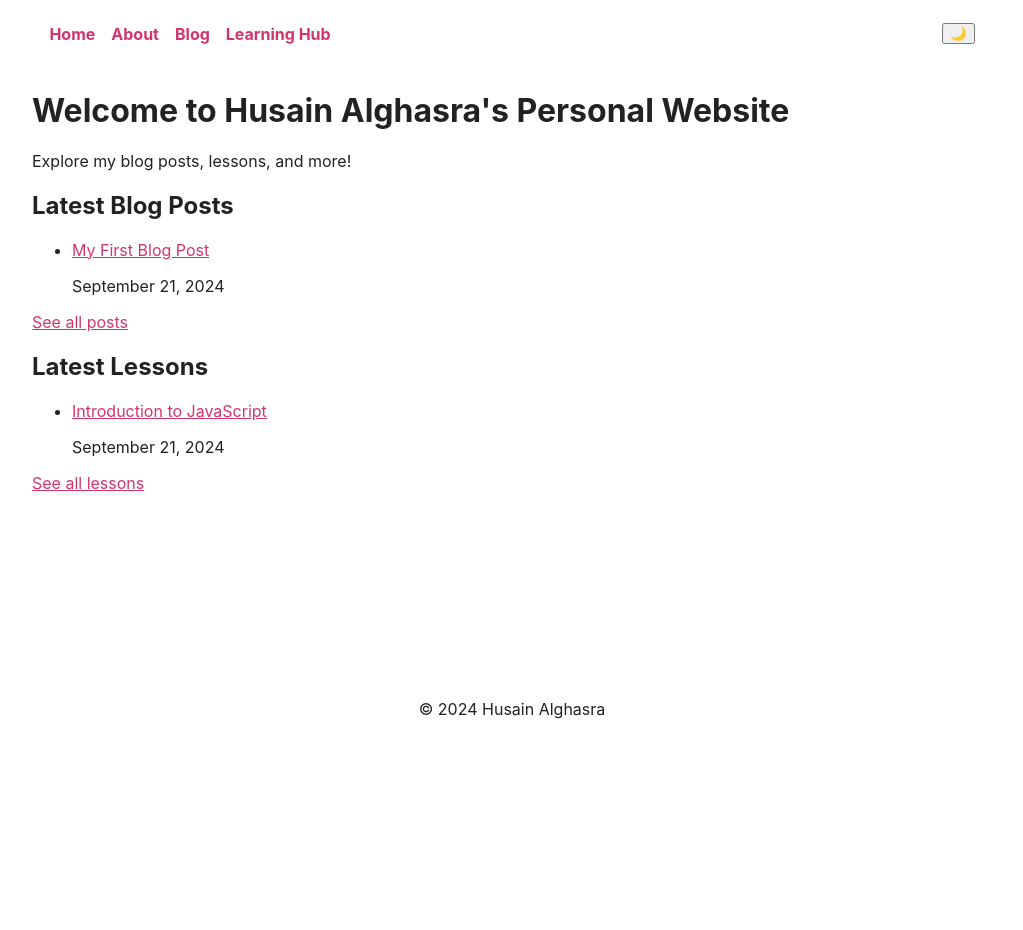
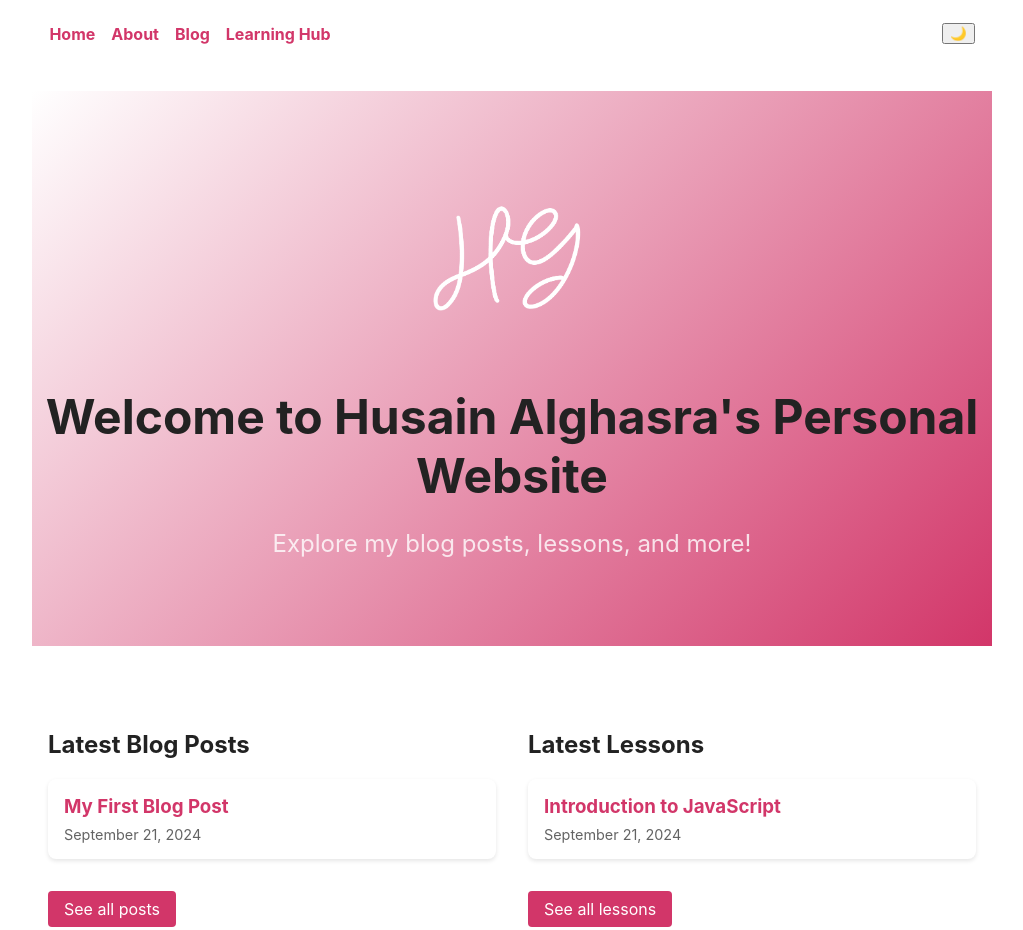
Before and after one commit to halghasra/husain-personal-website, a Gatsby site: page / in a window 1280 px wide. Shown: the top 930 px of the page, without its empty margins (128-1151 px from the left). Before the commit the page ends 800 px from the top, so only its background shows below. Built offline with nearby package versions, Linux system fonts and the light colour scheme; Gatsby itself is replaced by a stand-in of ours.

Commit message:
Major update: Enhance home page, style leadning hub, add logo animation

```diff
--- /dev/null
+++ b/src/components/Logo.js
@@ -0,0 +1,31 @@
+import React, { useState } from 'react';
+import { useStaticQuery, graphql } from 'gatsby';
+import { GatsbyImage, getImage } from 'gatsby-plugin-image';
+import * as styles from '../styles/logo.module.css';
+
+const Logo = () => {
+    const [isHovered, setIsHovered] = useState(false);
+    const data = useStaticQuery(graphql`
+        query {
+            file(relativePath: { eq: "logo.png" }) {
+                childImageSharp {
+                    gatsbyImageData(width: 200, placeholder: BLURRED)
+                }
+            }
+        }
+    `);
+
+    const logoImage = getImage(data.file);
+
+    return (
+        <div
+      className={`${styles.logoContainer} ${isHovered ? styles.hovered : ''}`}
+      onMouseEnter={() => setIsHovered(true)}
+      onMouseLeave={() => setIsHovered(false)}
+    >
+      <GatsbyImage image={logoImage} alt="HG Logo" />
+    </div>
+    );
+};
+
+export default Logo;
--- a/src/pages/index.js
+++ b/src/pages/index.js
@@ -1,6 +1,8 @@
 import React from 'react';
 import { Link, graphql } from 'gatsby';
 import Layout from '../components/Layout';
+import Logo from '../components/Logo';
+import * as styles from '../styles/home.module.css';
 
 const IndexPage = ({ data }) => {
   const latestPosts = data.allMarkdownRemark.nodes.filter(node => node.fields.slug.startsWith('/blog/'));
@@ -8,34 +10,43 @@ const IndexPage = ({ data }) => {
 
   return (
     <Layout>
-      <h1>Welcome to Husain Alghasra's Personal Website</h1>
-      <p>Explore my blog posts, lessons, and more!</p>
+      <div className={styles.hero}>
+        <Logo />
+        <h1 className={styles.heroTitle}>Welcome to Husain Alghasra's Personal Website</h1>
+        <p className={styles.heroSubtitle}>Explore my blog posts, lessons, and more!</p>
+      </div>
 
-      <section>
+      <div className={styles.featuredContent}>
+        <section className={styles.featuredSection}>
           <h2>Latest Blog Posts</h2>
-        <ul>
+          <ul className={styles.postList}>
             {latestPosts.slice(0, 3).map(post => (
-            <li key={post.fields.slug}>
-              <Link to={post.fields.slug}>{post.frontmatter.title}</Link>
+              <li key={post.fields.slug} className={styles.postItem}>
+                <Link to={post.fields.slug}>
+                  <h3>{post.frontmatter.title}</h3>
                   <p>{post.frontmatter.date}</p>
+                </Link>
               </li>
             ))}
           </ul>
-        <Link to="/blog">See all posts</Link>
+          <Link to="/blog" className={styles.viewAllLink}>See all posts</Link>
         </section>
 
-      <section>
+        <section className={styles.featuredSection}>
           <h2>Latest Lessons</h2>
-        <ul>
+          <ul className={styles.postList}>
             {latestLessons.slice(0, 3).map(lesson => (
-            <li key={lesson.fields.slug}>
-              <Link to={lesson.fields.slug}>{lesson.frontmatter.title}</Link>
+              <li key={lesson.fields.slug} className={styles.postItem}>
+                <Link to={lesson.fields.slug}>
+                  <h3>{lesson.frontmatter.title}</h3>
                   <p>{lesson.frontmatter.date}</p>
+                </Link>
               </li>
             ))}
           </ul>
-        <Link to="/learning-hub">See all lessons</Link>
+          <Link to="/learning-hub" className={styles.viewAllLink}>See all lessons</Link>
         </section>
+      </div>
     </Layout>
   );
 };
--- a/src/pages/learning-hub/index.js
+++ b/src/pages/learning-hub/index.js
@@ -1,22 +1,25 @@
 import React from 'react';
 import { Link, graphql } from 'gatsby';
 import Layout from '../../components/Layout';
+import * as styles from '../../styles/learning-hub.module.css';
 
 const LearningHubPage = ({ data }) => {
   const lessons = data.allMarkdownRemark.nodes;
 
   return (
     <Layout>
-      <h1>Learning Hub</h1>
-      <div className="lesson-list">
+      <div className={styles.learningHubHeader}>
+        <h1>Learning Hub</h1>
+        <p>Explore lessons on technology, computer science, and more!</p>
+      </div>
+      <div className={styles.lessonGrid}>
         {lessons.map((lesson) => (
-          <article key={lesson.fields.slug} className="lesson-preview">
-            <h2>
-              <Link to={lesson.fields.slug}>{lesson.frontmatter.title}</Link>
-            </h2>
-            <small>{lesson.frontmatter.date}</small>
-            <p>{lesson.excerpt}</p>
-            <Link to={lesson.fields.slug}>Start lesson</Link>
+          <article key={lesson.fields.slug} className={styles.lessonCard}>
+            <Link to={lesson.fields.slug}>
+              <h2>{lesson.frontmatter.title}</h2>
+              <p className={styles.lessonDate}>{lesson.frontmatter.date}</p>
+              <p className={styles.lessonExcerpt}>{lesson.excerpt}</p>
+            </Link>
           </article>
         ))}
       </div>
--- /dev/null
+++ b/src/styles/home.module.css
@@ -0,0 +1,77 @@
+.hero {
+    text-align: center;
+    padding: 4rem 0;
+    background: linear-gradient(135deg, var(--bg), var(--textLink));
+    color: var(--bg);
+  }
+
+  .heroTitle {
+    font-size: 3rem;
+    margin-bottom: 1rem;
+  }
+
+  .heroSubtitle {
+    font-size: 1.5rem;
+    opacity: 0.8;
+  }
+
+  .featuredContent {
+    display: flex;
+    justify-content: space-between;
+    margin-top: 4rem;
+  }
+
+  .featuredSection {
+    flex: 1;
+    margin: 0 1rem;
+  }
+
+  .postList {
+    list-style: none;
+    padding: 0;
+  }
+
+  .postItem {
+    margin-bottom: 1rem;
+    transition: transform 0.2s ease;
+  }
+
+  .postItem:hover {
+    transform: translateY(-5px);
+  }
+
+  .postItem a {
+    display: block;
+    padding: 1rem;
+    background-color: var(--bg);
+    border-radius: 8px;
+    box-shadow: 0 2px 4px rgba(0, 0, 0, 0.1);
+    text-decoration: none;
+    color: var(--textNormal);
+  }
+
+  .postItem h3 {
+    margin: 0;
+    color: var(--textLink);
+  }
+
+  .postItem p {
+    margin: 0.5rem 0 0;
+    font-size: 0.9rem;
+    opacity: 0.7;
+  }
+
+  .viewAllLink {
+    display: inline-block;
+    margin-top: 1rem;
+    padding: 0.5rem 1rem;
+    background-color: var(--textLink);
+    color: var(--bg);
+    text-decoration: none;
+    border-radius: 4px;
+    transition: background-color 0.2s ease;
+  }
+
+  .viewAllLink:hover {
+    background-color: var(--textTitle);
+  }
--- /dev/null
+++ b/src/styles/learning-hub.module.css
@@ -0,0 +1,57 @@
+.learningHubHeader {
+    text-align: center;
+    padding: 3rem 0;
+    background: linear-gradient(135deg, var(--bg), var(--textLink));
+    color: var(--bg);
+    margin-bottom: 2rem;
+  }
+
+  .learningHubHeader h1 {
+    font-size: 3rem;
+    margin-bottom: 1rem;
+  }
+
+  .learningHubHeader p {
+    font-size: 1.2rem;
+    opacity: 0.8;
+  }
+
+  .lessonGrid {
+    display: grid;
+    grid-template-columns: repeat(auto-fill, minmax(300px, 1fr));
+    gap: 2rem;
+  }
+
+  .lessonCard {
+    background-color: var(--bg);
+    border-radius: 8px;
+    box-shadow: 0 2px 4px rgba(0, 0, 0, 0.1);
+    transition: transform 0.2s ease;
+  }
+
+  .lessonCard:hover {
+    transform: translateY(-5px);
+  }
+
+  .lessonCard a {
+    display: block;
+    padding: 1.5rem;
+    text-decoration: none;
+    color: var(--textNormal);
+  }
+
+  .lessonCard h2 {
+    margin: 0 0 1rem;
+    color: var(--textLink);
+  }
+
+  .lessonDate {
+    font-size: 0.9rem;
+    opacity: 0.7;
+    margin-bottom: 1rem;
+  }
+
+  .lessonExcerpt {
+    font-size: 1rem;
+    line-height: 1.5;
+  }
--- /dev/null
+++ b/src/styles/logo.module.css
@@ -0,0 +1,8 @@
+.logoContainer {
+    display: inline-block;
+    transition: transform 0.3s ease;
+  }
+
+  .hovered {
+    transform: scale(1.1) rotate(5deg);
+  }
```
Also changed, not shown: src/images/logo.png (added). Lines whose indentation alone changed are shown as unchanged.
